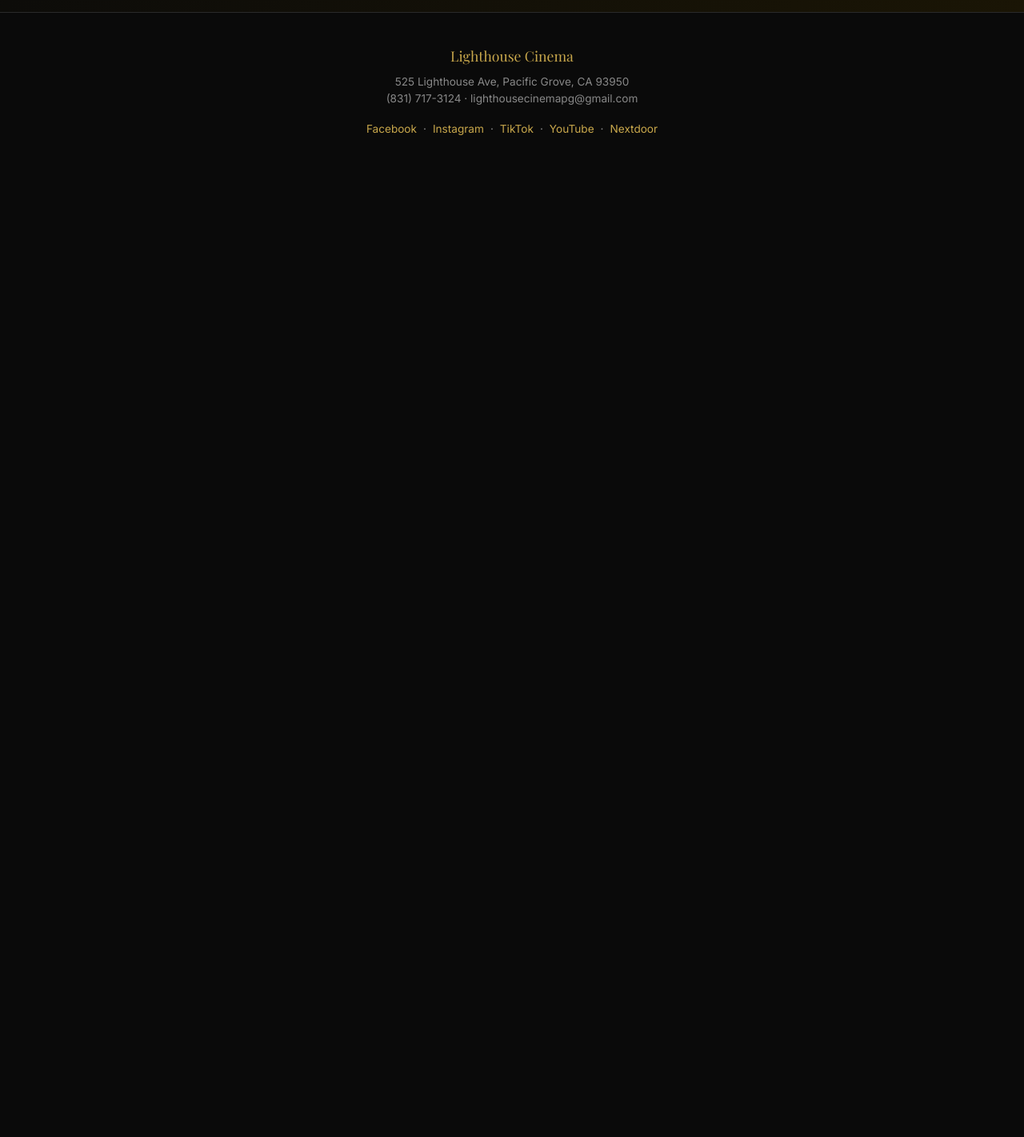
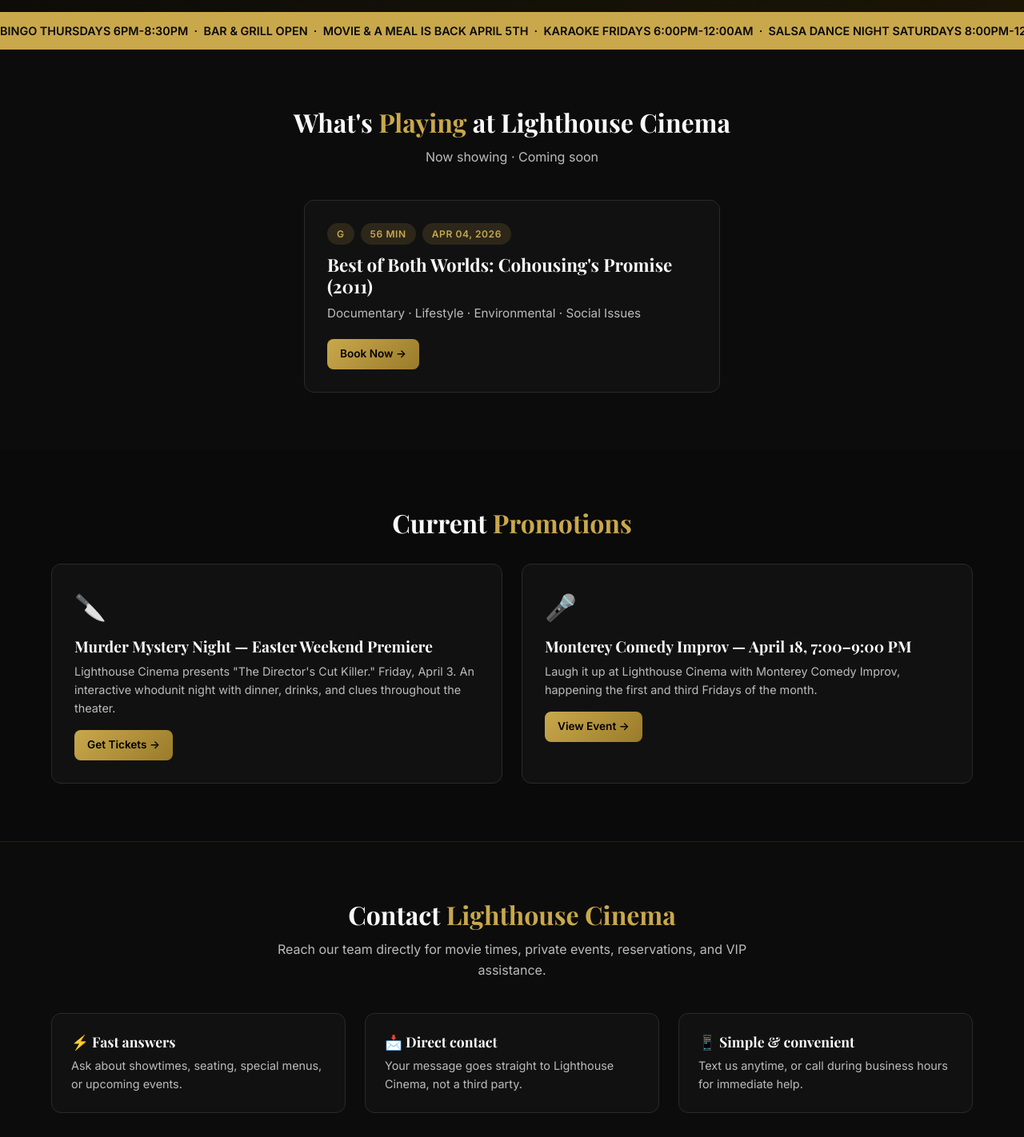
Before and after one commit to lighthousecinemapg-cyber/lighthouse-cinema, a Next.js app: page / in a window 1280 px wide. Shown: the part 2400-3822 px from the top of the page at 80% size. Before the commit the page ends 2613 px from the top, so only its background shows below. Built offline with nearby package versions, Linux system fonts and the light colour scheme; no server answers.

Commit message:
Update page.js

```diff
--- a/app/page.js
+++ b/app/page.js
@@ -210,6 +210,92 @@ export default function HomePage() {
           <a href="sms:+18317474470?body=JOIN" className="btn btn-gold">Text JOIN &rarr;</a>
         </div>
       </section>
+
+      {/* ANNOUNCEMENTS MARQUEE */}
+      <section style={{ background: 'var(--gold)', color: '#0a0a0a', padding: '12px 0', overflow: 'hidden', fontWeight: 600, fontSize: '0.9rem' }}>
+        <div style={{ whiteSpace: 'nowrap', textAlign: 'center' }}>
+          BINGO THURSDAYS 6PM-8:30PM &nbsp;&middot;&nbsp; BAR &amp; GRILL OPEN &nbsp;&middot;&nbsp; MOVIE &amp; A MEAL IS BACK APRIL 5TH &nbsp;&middot;&nbsp; KARAOKE FRIDAYS 6:00PM-12:00AM &nbsp;&middot;&nbsp; SALSA DANCE NIGHT SATURDAYS 8:00PM-12:00AM &nbsp;&middot;&nbsp; MURDER MYSTERY NIGHT &mdash; EASTER WEEKEND PREMIERE
+        </div>
+      </section>
+
+      {/* NOW PLAYING */}
+      <section style={{ padding: '72px 0', background: '#0c0c0c' }}>
+        <div className="container" style={{ textAlign: 'center' }}>
+          <h2 style={{ fontSize: '2rem', marginBottom: '12px' }}>
+            What's <span className="gold-text">Playing</span> at Lighthouse Cinema
+          </h2>
+          <p style={{ color: 'var(--text-secondary)', marginBottom: '40px' }}>Now showing &middot; Coming soon</p>
+          <div className="card" style={{ maxWidth: '520px', margin: '0 auto', padding: '28px', textAlign: 'left' }}>
+            <div style={{ display: 'flex', gap: '8px', marginBottom: '12px', flexWrap: 'wrap' }}>
+              <span className="badge badge-gold">G</span>
+              <span className="badge badge-gold">56 MIN</span>
+              <span className="badge badge-gold">APR 04, 2026</span>
+            </div>
+            <h3 style={{ fontSize: '1.4rem', marginBottom: '8px' }}>Best of Both Worlds: Cohousing's Promise (2011)</h3>
+            <p style={{ color: 'var(--text-secondary)', fontSize: '0.95rem', marginBottom: '20px' }}>
+              Documentary &middot; Lifestyle &middot; Environmental &middot; Social Issues
+            </p>
+            <a href="#events" className="btn btn-gold btn-sm">Book Now &rarr;</a>
+          </div>
+        </div>
+      </section>
+
+      {/* CURRENT PROMOTIONS */}
+      <section style={{ padding: '72px 0' }}>
+        <div className="container">
+          <h2 style={{ fontSize: '2rem', marginBottom: '32px', textAlign: 'center' }}>
+            Current <span className="gold-text">Promotions</span>
+          </h2>
+          <div className="grid grid-2">
+            <div className="card" style={{ padding: '28px' }}>
+              <div style={{ fontSize: '2rem', marginBottom: '12px' }}>🔪</div>
+              <h3 style={{ fontSize: '1.2rem', marginBottom: '8px' }}>Murder Mystery Night &mdash; Easter Weekend Premiere</h3>
+              <p style={{ color: 'var(--text-secondary)', fontSize: '0.9rem', marginBottom: '16px' }}>
+                Lighthouse Cinema presents "The Director's Cut Killer." Friday, April 3. An interactive whodunit night with dinner, drinks, and clues throughout the theater.
+              </p>
+              <a href="#events" className="btn btn-gold btn-sm">Get Tickets &rarr;</a>
+            </div>
+            <div className="card" style={{ padding: '28px' }}>
+              <div style={{ fontSize: '2rem', marginBottom: '12px' }}>🎤</div>
+              <h3 style={{ fontSize: '1.2rem', marginBottom: '8px' }}>Monterey Comedy Improv &mdash; April 18, 7:00&ndash;9:00 PM</h3>
+              <p style={{ color: 'var(--text-secondary)', fontSize: '0.9rem', marginBottom: '16px' }}>
+                Laugh it up at Lighthouse Cinema with Monterey Comedy Improv, happening the first and third Fridays of the month.
+              </p>
+              <a href="#events" className="btn btn-gold btn-sm">View Event &rarr;</a>
+            </div>
+          </div>
+        </div>
+      </section>
+
+      {/* CONTACT */}
+      <section style={{ padding: '72px 0', background: '#0c0c0c', borderTop: '1px solid rgba(201,168,76,0.12)' }}>
+        <div className="container" style={{ textAlign: 'center' }}>
+          <h2 style={{ fontSize: '2rem', marginBottom: '12px' }}>
+            Contact <span className="gold-text">Lighthouse Cinema</span>
+          </h2>
+          <p style={{ color: 'var(--text-secondary)', maxWidth: '640px', margin: '0 auto 40px' }}>
+            Reach our team directly for movie times, private events, reservations, and VIP assistance.
+          </p>
+          <div className="grid grid-3" style={{ textAlign: 'left', marginBottom: '32px' }}>
+            <div className="card" style={{ padding: '24px' }}>
+              <h3 style={{ fontSize: '1.1rem', marginBottom: '8px' }}>⚡ Fast answers</h3>
+              <p style={{ color: 'var(--text-secondary)', fontSize: '0.9rem' }}>Ask about showtimes, seating, special menus, or upcoming events.</p>
+            </div>
+            <div className="card" style={{ padding: '24px' }}>
+              <h3 style={{ fontSize: '1.1rem', marginBottom: '8px' }}>📩 Direct contact</h3>
+              <p style={{ color: 'var(--text-secondary)', fontSize: '0.9rem' }}>Your message goes straight to Lighthouse Cinema, not a third party.</p>
+            </div>
+            <div className="card" style={{ padding: '24px' }}>
+              <h3 style={{ fontSize: '1.1rem', marginBottom: '8px' }}>📱 Simple &amp; convenient</h3>
+              <p style={{ color: 'var(--text-secondary)', fontSize: '0.9rem' }}>Text us anytime, or call during business hours for immediate help.</p>
+            </div>
+          </div>
+          <div style={{ display: 'flex', gap: '12px', justifyContent: 'center', flexWrap: 'wrap' }}>
+            <a href="sms:+18317173124" className="btn btn-gold">Text the Cinema</a>
+            <a href="tel:+18317173124" className="btn btn-dark">Call the Cinema</a>
+          </div>
+        </div>
+      </section>
     </div>
   );
 }
```
